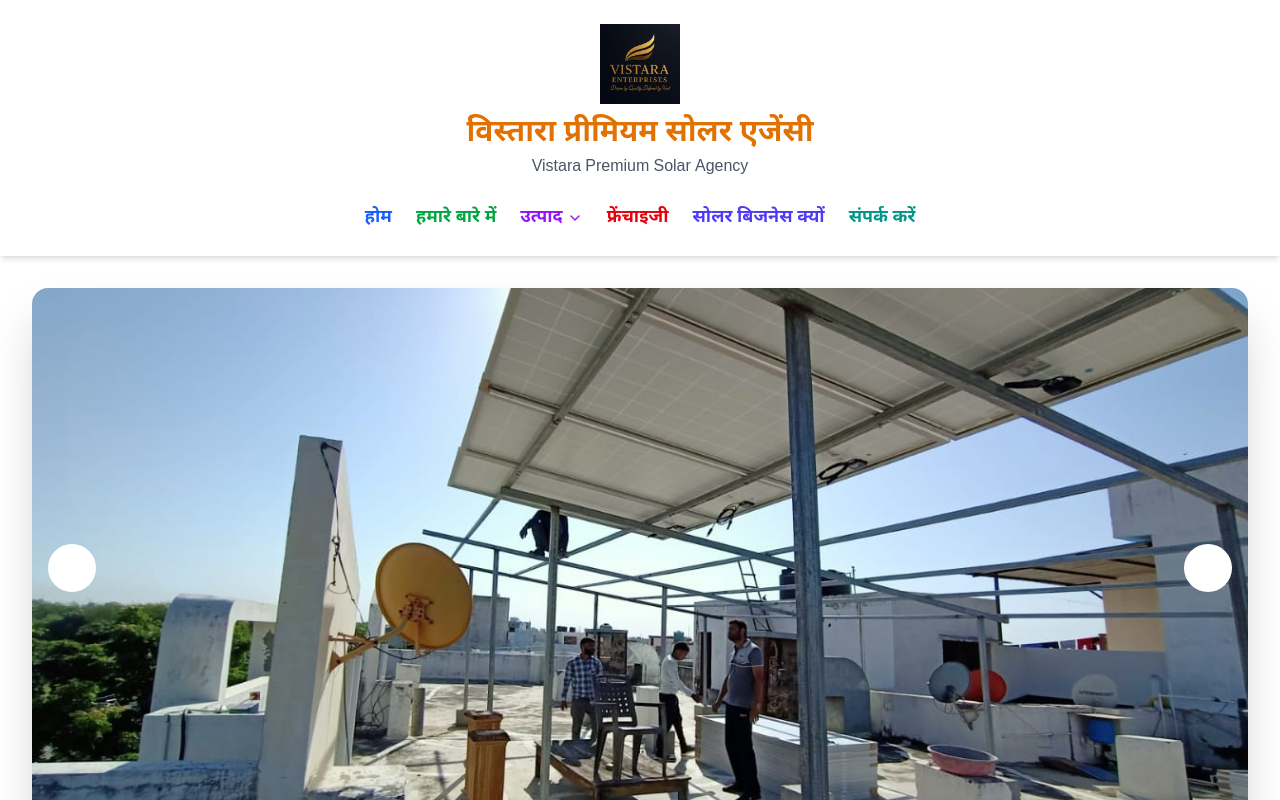
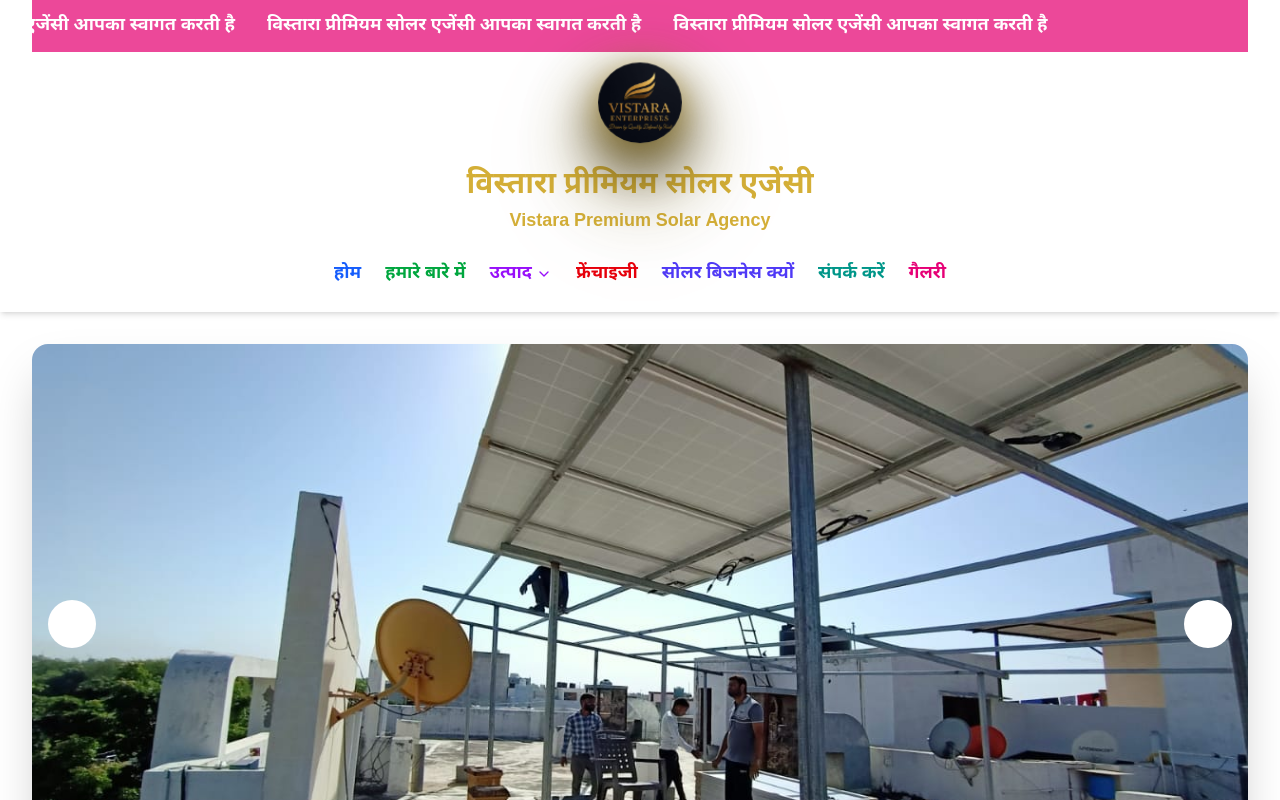
Before and after one commit to kp1153/nripendra, a Next.js app: page / in a window 1280 px wide. Shown: the top 800 px of the page. Built offline with nearby package versions, Linux system fonts and the light colour scheme.

Commit message:
Fixed some issues

```diff
--- a/components/ContactSection.js
+++ b/components/ContactSection.js
@@ -1,5 +1,5 @@
 "use client";
-import { Phone, Mail, MapPin, Clock } from "lucide-react";
+import { Phone, Mail, MapPin } from "lucide-react";
 
 export default function ContactSection() {
   return (
@@ -19,7 +19,9 @@
             <h3 className="text-2xl font-bold text-gray-900 mb-6">
               संपर्क जानकारी
             </h3>
+
             <div className="grid grid-cols-1 md:grid-cols-2 gap-6">
+              {/* पता */}
               <div className="flex items-start">
                 <div className="bg-orange-100 p-3 rounded-lg mr-4">
                   <MapPin className="h-6 w-6 text-orange-600" />
@@ -36,32 +38,43 @@
                 </div>
               </div>
 
+              {/* फोन */}
               <div className="flex items-start">
                 <div className="bg-orange-100 p-3 rounded-lg mr-4">
                   <Phone className="h-6 w-6 text-orange-600" />
                 </div>
                 <div>
                   <h4 className="font-semibold text-gray-900 mb-1">फोन</h4>
-                  <p className="text-gray-600">
-                    <a href="tel:+918787037469" className="hover:text-orange-600">
+                  <p className="text-gray-600 space-y-1">
+                    <a
+                      href="tel:+918787037469"
+                      className="hover:text-orange-600 block"
+                    >
                       +91 87870 37469
                     </a>
-                    <br />
-                    <a href="tel:+919452761759" className="hover:text-orange-600">
+                    <a
+                      href="tel:+919452761759"
+                      className="hover:text-orange-600 block"
+                    >
                       +91 94527 61759
                     </a>
-                    <br />
-                    <a href="tel:+919936379959" className="hover:text-orange-600">
+                    <a
+                      href="tel:+919936379959"
+                      className="hover:text-orange-600 block"
+                    >
                       +91 99363 79959
                     </a>
-                    <br />
-                    <a href="tel:+919452206759" className="hover:text-orange-600">
+                    <a
+                      href="tel:+919452206759"
+                      className="hover:text-orange-600 block"
+                    >
                       +91 94522 06759
                     </a>
                   </p>
                 </div>
               </div>
 
+              {/* ईमेल */}
               <div className="flex items-start">
                 <div className="bg-orange-100 p-3 rounded-lg mr-4">
                   <Mail className="h-6 w-6 text-orange-600" />
@@ -78,21 +91,10 @@
                   </p>
                 </div>
               </div>
-
-              <div className="flex items-start">
-                <div className="bg-orange-100 p-3 rounded-lg mr-4">
-                  <Clock className="h-6 w-6 text-orange-600" />
-                </div>
-                <div>
-                  <h4 className="font-semibold text-gray-900 mb-1">कार्य समय</h4>
-                  <p className="text-gray-600">
-                    सोमवार - रविवार: 8:00 AM - 8:00 PM
-                  </p>
-                </div>
-              </div>
             </div>
           </div>
 
+          {/* Google Map */}
           <div className="rounded-xl overflow-hidden shadow-lg h-96">
             <iframe
               src="https://www.google.com/maps/embed?pb=!1m17!1m12!1m3!1d3607.3!2d82.89611!3d25.38833!2m3!1f0!2f0!3f0!3m2!1i1024!2i768!4f13.1!3m2!1m1!2zMjXCsDIzJzE3LjgiTiA4MsKwNTMnNDQuNiJF!5e0!3m2!1sen!2sin!4v1234567890"
--- a/components/Navbar.js
+++ b/components/Navbar.js
@@ -1,62 +1,94 @@
 "use client";
 import { useState } from "react";
-import { Menu, X, ChevronDown } from "lucide-react";
+import { ChevronDown } from "lucide-react";
 
 export default function Navbar() {
-  const [isOpen, setIsOpen] = useState(false);
-
   const scrollToSection = (sectionId) => {
     const element = document.getElementById(sectionId);
     if (element) {
       element.scrollIntoView({ behavior: "smooth" });
-      setIsOpen(false);
     }
   };
 
   return (
     <nav className="bg-white shadow-md w-full">
       <div className="max-w-7xl mx-auto px-4 sm:px-6 lg:px-8">
-        {/* Logo Section - Center */}
+        {/* Sliding Banner - Pink */}
+        <div
+          className="overflow-hidden py-3"
+          style={{ backgroundColor: "#EC4899" }}
+        >
+          <div className="animate-marquee whitespace-nowrap">
+            <span className="text-white font-semibold text-base md:text-lg mx-4">
+              विस्तारा प्रीमियम सोलर एजेंसी आपका स्वागत करती है
+            </span>
+            <span className="text-white font-semibold text-base md:text-lg mx-4">
+              विस्तारा प्रीमियम सोलर एजेंसी आपका स्वागत करती है
+            </span>
+            <span className="text-white font-semibold text-base md:text-lg mx-4">
+              विस्तारा प्रीमियम सोलर एजेंसी आपका स्वागत करती है
+            </span>
+          </div>
+        </div>
+
+        {/* Logo Section - Center with 3D Effect */}
         <div className="flex flex-col items-center py-6 text-center">
-          <img
-            src="/logo.jpeg"
-            alt="Logo"
-            className="h-20 w-20 object-contain mb-3"
-          />
-          <h1 className="text-2xl md:text-3xl font-bold text-amber-600 mb-1">
+          <div
+            style={{
+              transform: "perspective(1000px) rotateX(15deg)",
+              transformStyle: "preserve-3d",
+            }}
+          >
+            <img
+              src="/logo.jpeg"
+              alt="Logo"
+              className="h-20 w-20 object-contain mb-3 rounded-full"
+              style={{
+                filter:
+                  "drop-shadow(0 20px 35px rgba(0,0,0,0.5)) drop-shadow(0 8px 20px rgba(212,175,55,0.7))",
+                boxShadow:
+                  "0 25px 50px rgba(0,0,0,0.4), 0 10px 20px rgba(212,175,55,0.3), inset 0 0 30px rgba(212,175,55,0.2)",
+                transform: "translateZ(50px)",
+              }}
+            />
+          </div>
+          <h1
+            className="text-2xl md:text-3xl font-bold mb-1"
+            style={{ color: "#D4AF37" }}
+          >
             विस्तारा प्रीमियम सोलर एजेंसी
           </h1>
-          <p className="text-sm md:text-base text-gray-600">
+          <p
+            className="text-base md:text-lg font-semibold"
+            style={{ color: "#D4AF37" }}
+          >
             Vistara Premium Solar Agency
           </p>
         </div>
 
-        {/* Mobile Menu Button */}
-        <div className="flex justify-center md:hidden pb-4">
-          <button
-            onClick={() => setIsOpen(!isOpen)}
-            className="text-gray-700 bg-gray-100 p-2 rounded-lg"
-          >
-            {isOpen ? <X className="h-6 w-6" /> : <Menu className="h-6 w-6" />}
-          </button>
-        </div>
-
-        {/* Desktop Menu */}
-        <div className="hidden md:flex justify-center space-x-6 pb-6">
+        {/* Mobile & Desktop Menu */}
+        <div className="flex flex-col md:flex-row md:justify-center md:space-x-6 pb-6 space-y-3 md:space-y-0">
           <button
             onClick={() => scrollToSection("hero")}
-            className="text-blue-600 hover:text-blue-800 font-semibold text-lg"
+            className="w-full md:w-auto text-center py-3 md:py-0 text-blue-600 hover:text-blue-800 font-semibold text-base md:text-lg"
           >
             होम
           </button>
           <button
             onClick={() => scrollToSection("about")}
-            className="text-green-600 hover:text-green-800 font-semibold text-lg"
+            className="w-full md:w-auto text-center py-3 md:py-0 text-green-600 hover:text-green-800 font-semibold text-base md:text-lg"
           >
             हमारे बारे में
           </button>
 
-          <div className="relative group">
+          <button
+            onClick={() => scrollToSection("products")}
+            className="block md:hidden w-full text-center py-3 text-purple-600 hover:text-purple-800 font-semibold text-base"
+          >
+            उत्पाद
+          </button>
+
+          <div className="hidden md:block relative group">
             <button className="text-purple-600 hover:text-purple-800 font-semibold text-lg flex items-center">
               उत्पाद <ChevronDown className="ml-1 h-4 w-4" />
             </button>
@@ -114,66 +146,45 @@
 
           <button
             onClick={() => scrollToSection("franchise")}
-            className="text-red-600 hover:text-red-800 font-semibold text-lg"
+            className="w-full md:w-auto text-center py-3 md:py-0 text-red-600 hover:text-red-800 font-semibold text-base md:text-lg"
           >
             फ्रेंचाइजी
           </button>
           <button
             onClick={() => scrollToSection("why-solar")}
-            className="text-indigo-600 hover:text-indigo-800 font-semibold text-lg"
+            className="w-full md:w-auto text-center py-3 md:py-0 text-indigo-600 hover:text-indigo-800 font-semibold text-base md:text-lg"
           >
             सोलर बिजनेस क्यों
           </button>
           <button
             onClick={() => scrollToSection("contact")}
-            className="text-teal-600 hover:text-teal-800 font-semibold text-lg"
+            className="w-full md:w-auto text-center py-3 md:py-0 text-teal-600 hover:text-teal-800 font-semibold text-base md:text-lg"
           >
             संपर्क करें
           </button>
+          <button
+            onClick={() => scrollToSection("gallery")}
+            className="w-full md:w-auto text-center py-3 md:py-0 text-pink-600 hover:text-pink-800 font-semibold text-base md:text-lg"
+          >
+            गैलरी
+          </button>
         </div>
+      </div>
 
-        {/* Mobile Menu */}
-        {isOpen && (
-          <div className="md:hidden pb-4 space-y-3">
-            <button
-              onClick={() => scrollToSection("hero")}
-              className="block w-full text-center py-3 text-blue-600 hover:bg-blue-50 font-semibold text-lg rounded"
-            >
-              होम
-            </button>
-            <button
-              onClick={() => scrollToSection("about")}
-              className="block w-full text-center py-3 text-green-600 hover:bg-green-50 font-semibold text-lg rounded"
-            >
-              हमारे बारे में
-            </button>
-            <button
-              onClick={() => scrollToSection("products")}
-              className="block w-full text-center py-3 text-purple-600 hover:bg-purple-50 font-semibold text-lg rounded"
-            >
-              उत्पाद
-            </button>
-            <button
-              onClick={() => scrollToSection("franchise")}
-              className="block w-full text-center py-3 text-red-600 hover:bg-red-50 font-semibold text-lg rounded"
-            >
-              फ्रेंचाइजी
-            </button>
-            <button
-              onClick={() => scrollToSection("why-solar")}
-              className="block w-full text-center py-3 text-indigo-600 hover:bg-indigo-50 font-semibold text-lg rounded"
-            >
-              सोलर बिजनेस क्यों
-            </button>
-            <button
-              onClick={() => scrollToSection("contact")}
-              className="block w-full text-center py-3 text-teal-600 hover:bg-teal-50 font-semibold text-lg rounded"
-            >
-              संपर्क करें
-            </button>
-          </div>
-        )}
-      </div>
+      <style jsx>{`
+        @keyframes marquee {
+          0% {
+            transform: translateX(0);
+          }
+          100% {
+            transform: translateX(-33.33%);
+          }
+        }
+        .animate-marquee {
+          display: inline-block;
+          animation: marquee 15s linear infinite;
+        }
+      `}</style>
     </nav>
   );
 }
```
